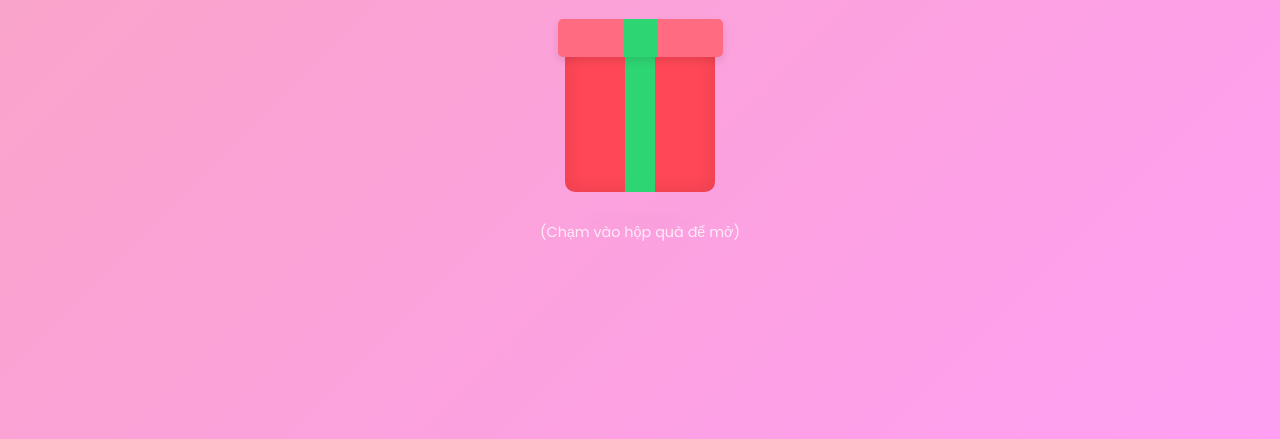
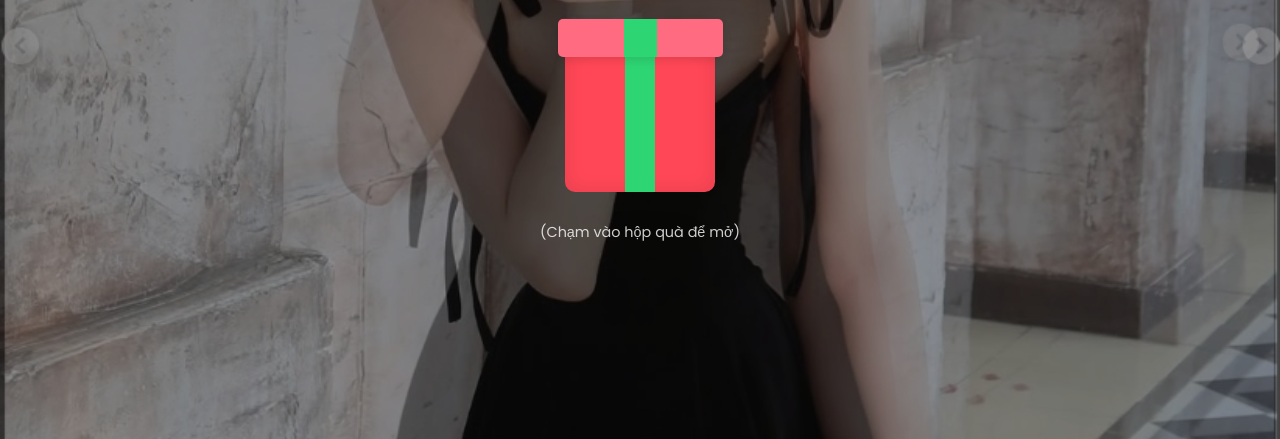
Before and after one commit to Bao2k5/QR, a website: page public/index.html in a window 1280 px wide. Shown: the part 361-800 px from the top of the page. Drawn offline with nearby package versions, Linux system fonts and the light colour scheme.

Commit message:
Update background slideshow

```diff
--- a/public/script.js
+++ b/public/script.js
@@ -28,10 +28,10 @@ document.addEventListener('DOMContentLoaded', () => {
     // Runaway Button
     runawayBtn.addEventListener('mousemove', moveButton);
     runawayBtn.addEventListener('touchstart', (e) => {
-        if (dodgeCount < 5) { e.preventDefault(); moveButton(); }
+        if (dodgeCount < 1) { e.preventDefault(); moveButton(); }
     });
     runawayBtn.addEventListener('click', () => {
-        if (dodgeCount < 5) {
+        if (dodgeCount < 1) { // Reduced to 1 for testing
             moveButton();
         } else {
             // STOPPED moving
--- a/public/style.css
+++ b/public/style.css
@@ -21,13 +21,59 @@ body {
     margin: 0;
     padding: 0;
     font-family: 'Poppins', sans-serif;
-    background: linear-gradient(135deg, #f8a5c2 0%, #ff9ff3 100%);
+    /* Animated Slideshow Background */
+    background-color: #f8a5c2;
     height: 100vh;
     display: flex;
     justify-content: center;
     align-items: center;
     overflow: hidden;
     color: var(--text-color);
+}
+
+/* Background Slideshow using Pseudo-elements */
+body::after {
+    content: '';
+    position: absolute;
+    top: 0;
+    left: 0;
+    width: 100%;
+    height: 100%;
+    z-index: -2;
+    background-size: cover;
+    background-position: center;
+    background-repeat: no-repeat;
+    animation: bgSlide 15s infinite;
+}
+
+body::before {
+    content: '';
+    position: absolute;
+    top: 0;
+    left: 0;
+    width: 100%;
+    height: 100%;
+    background: rgba(0, 0, 0, 0.4);
+    /* Dark overlay */
+    z-index: -1;
+}
+
+@keyframes bgSlide {
+
+    0%,
+    33% {
+        background-image: url('bg1.jpg');
+    }
+
+    34%,
+    66% {
+        background-image: url('bg2.jpg');
+    }
+
+    67%,
+    100% {
+        background-image: url('bg3.jpg');
+    }
 }
 
 .container {
```
Also changed, not shown: public/bg1.jpg (added), public/bg2.jpg (added), public/bg3.jpg (added).
